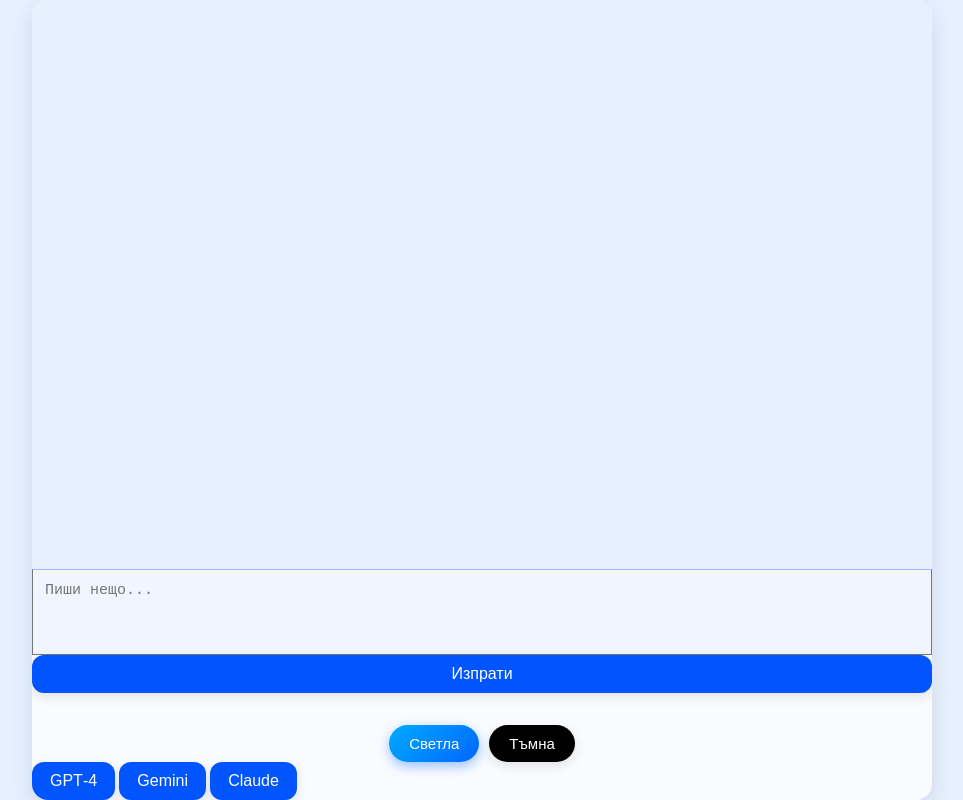
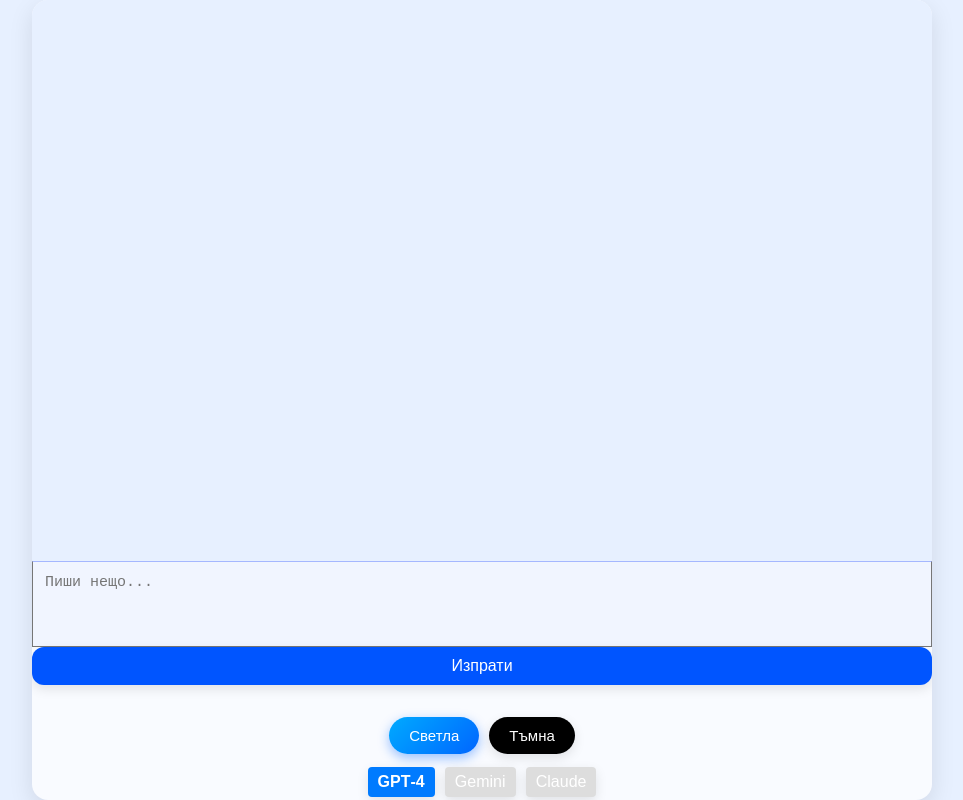
Before and after one commit to vasko5500/ai-chat-demo, a website: page index.html in a window 1280 px wide. Both pictures are taken after a click on the button "GPT‑4". Shown: the whole page, without its empty margins (158-1121 px from the left). Drawn offline with Linux system fonts and the light colour scheme.

Commit message:
Update style.css

```diff
--- a/style.css
+++ b/style.css
@@ -243,3 +243,28 @@ body.dark {
   20% { opacity: 1; transform: translateY(-2px); }
   100% { opacity: 0.2; transform: translateY(0); }
 }
+
+.model-buttons {
+  margin-top: 10px;
+  text-align: center;
+}
+
+.model-btn {
+  background: #ddd;
+  border: none;
+  padding: 6px 10px;
+  margin: 3px;
+  border-radius: 4px;
+  cursor: pointer;
+  transition: 0.2s;
+}
+
+.model-btn:hover {
+  background: #cfcfcf;
+}
+
+.active-model {
+  background: #007bff;
+  color: white;
+  font-weight: bold;
+}
```
